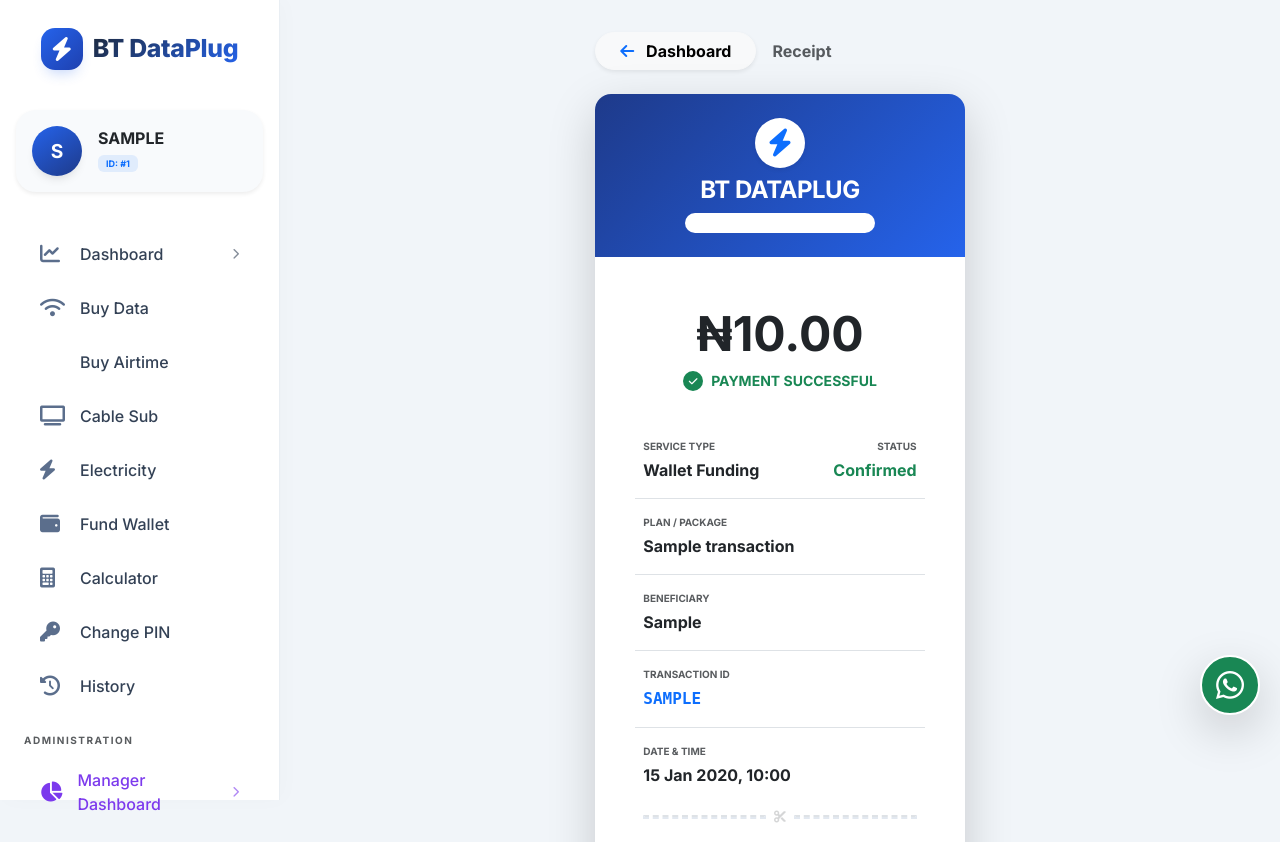
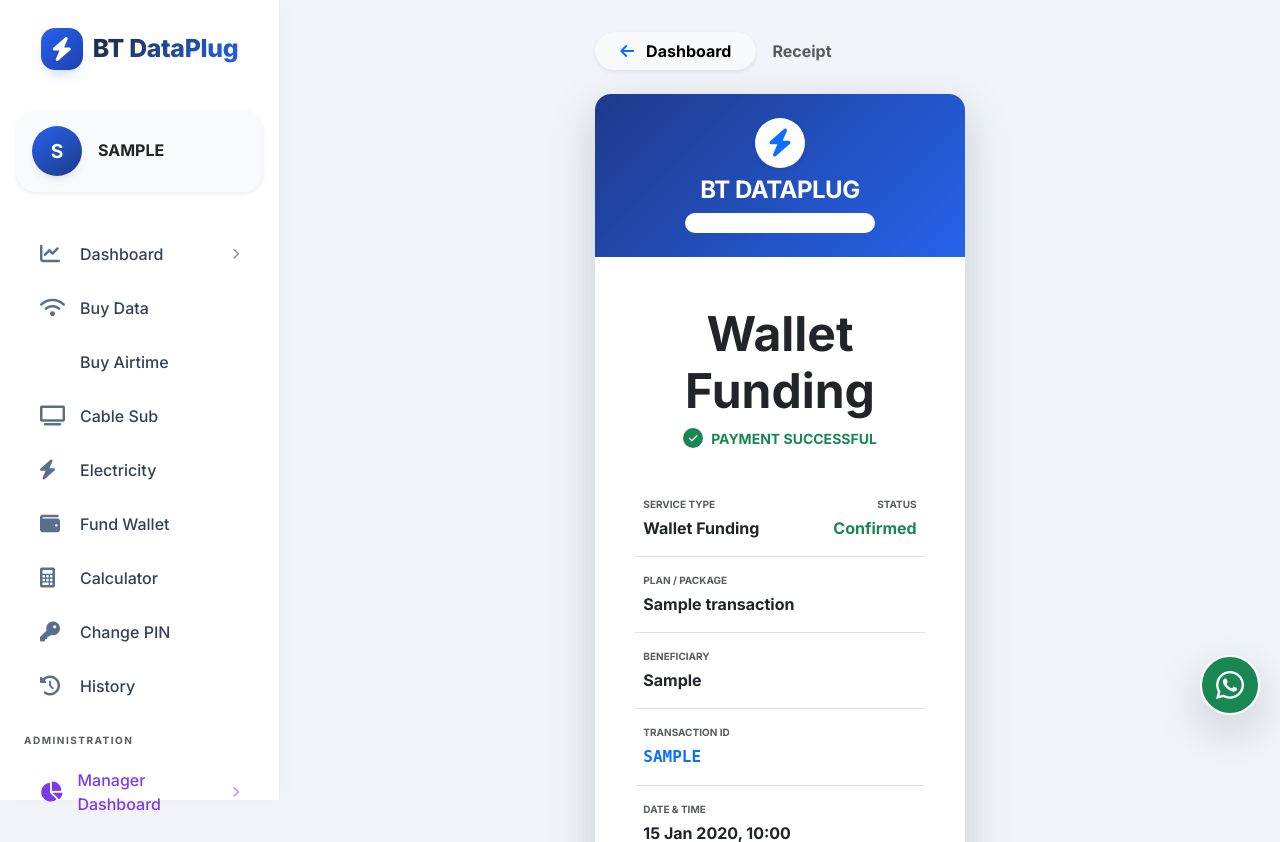
Before and after one commit to Yusuf-Babagana/bt-dataplug, a Django app: page /receipt/1/ in a window 1280 px wide. Shown: the top 842 px of the page. Run offline with Django 5.2, Linux system fonts and the light colour scheme; a user stored in the database is signed in; tables that the repository leaves empty hold one stand-in row (values such as "Sample post").

Commit message:
Change receipt and base.html

```diff
--- a/templates/base.html
+++ b/templates/base.html
@@ -343,9 +343,6 @@
                 </div>
                 <div class="overflow-hidden">
                     <h6 class="fw-bold mb-0 text-dark text-truncate">{{ user.username|upper }}</h6>
-                    <span class="badge bg-primary bg-opacity-10 text-primary p-1 px-2 fw-bold mt-1" style="font-size: 9px;">
-                        ID: #{{ user.id }}
-                    </span>
                 </div>
             </div>
         </div>
@@ -450,7 +447,6 @@
                 </div>
                 <div>
                     <h6 class="fw-bold mb-0">{{ user.username|upper }}</h6>
-                    <small class="text-muted">Member #{{ user.id }}</small>
                 </div>
             </div>
 
--- a/vtu_app/templates/vtu_app/receipt.html
+++ b/vtu_app/templates/vtu_app/receipt.html
@@ -25,9 +25,8 @@
                 <div class="text-center mb-5">
                     {% if tx.service_type == 'Data Purchase' or tx.service_type == 'Cable TV' %}
                         <div class="display-5 fw-bold text-dark">{{ tx.clean_plan_name }}</div>
-                        <div class="h5 text-muted mt-2 fw-bold">₦{{ tx.amount_customer_paid }}</div>
                     {% else %}
-                        <div class="display-5 fw-bold text-dark">₦{{ tx.amount_customer_paid }}</div>
+                        <div class="display-5 fw-bold text-dark">{{ tx.service_type }}</div>
                     {% endif %}
                     <div class="d-flex align-items-center justify-content-center gap-2 mt-2">
                         <div class="bg-success rounded-circle d-flex align-items-center justify-content-center text-white" style="width: 20px; height: 20px;">
@@ -92,7 +91,7 @@
                         <button onclick="shareReceiptAsImage()" class="btn btn-primary w-100 rounded-pill py-3 fw-bold shadow-sm mb-2" id="shareImageBtn">
                             <i class="fa-solid fa-image me-2"></i> Share as Image (Picture)
                         </button>
-                        <a href="https://wa.me/?text=Successful%20Transaction%20on%20BT%20DataPlug!%0AAmount:%20₦{{ tx.amount_customer_paid }}%0ARecipient:%20{{ tx.recipient }}%0ARef:%20{{ tx.reference }}%0AVisit:%20www.btdataplug.com"
+                        <a href="https://wa.me/?text=Successful%20Transaction%20on%20BT%20DataPlug!%0APlan:%20{{ tx.clean_plan_name }}%0ARecipient:%20{{ tx.recipient }}%0ARef:%20{{ tx.reference }}%0AVisit:%20www.btdataplug.com"
                            class="btn btn-success w-100 rounded-pill py-3 fw-bold shadow-sm">
                             <i class="fab fa-whatsapp me-2 fa-lg"></i> Send as Text
                         </a>
```
